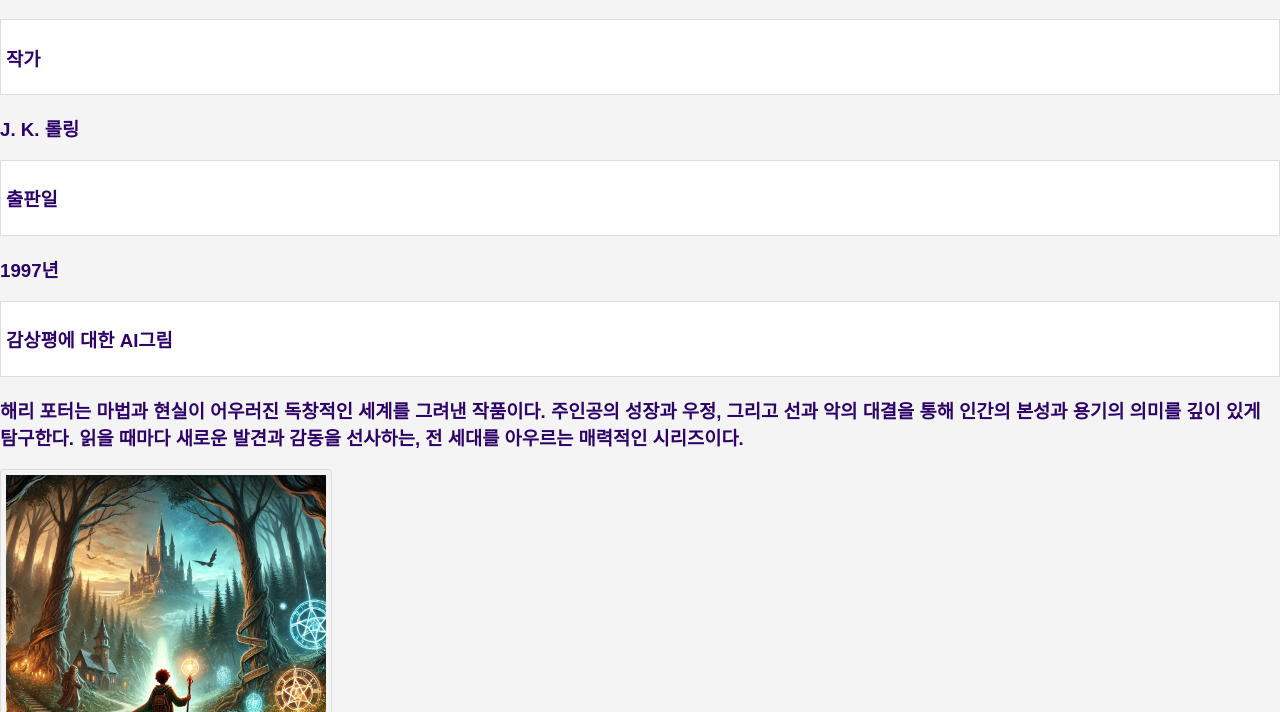
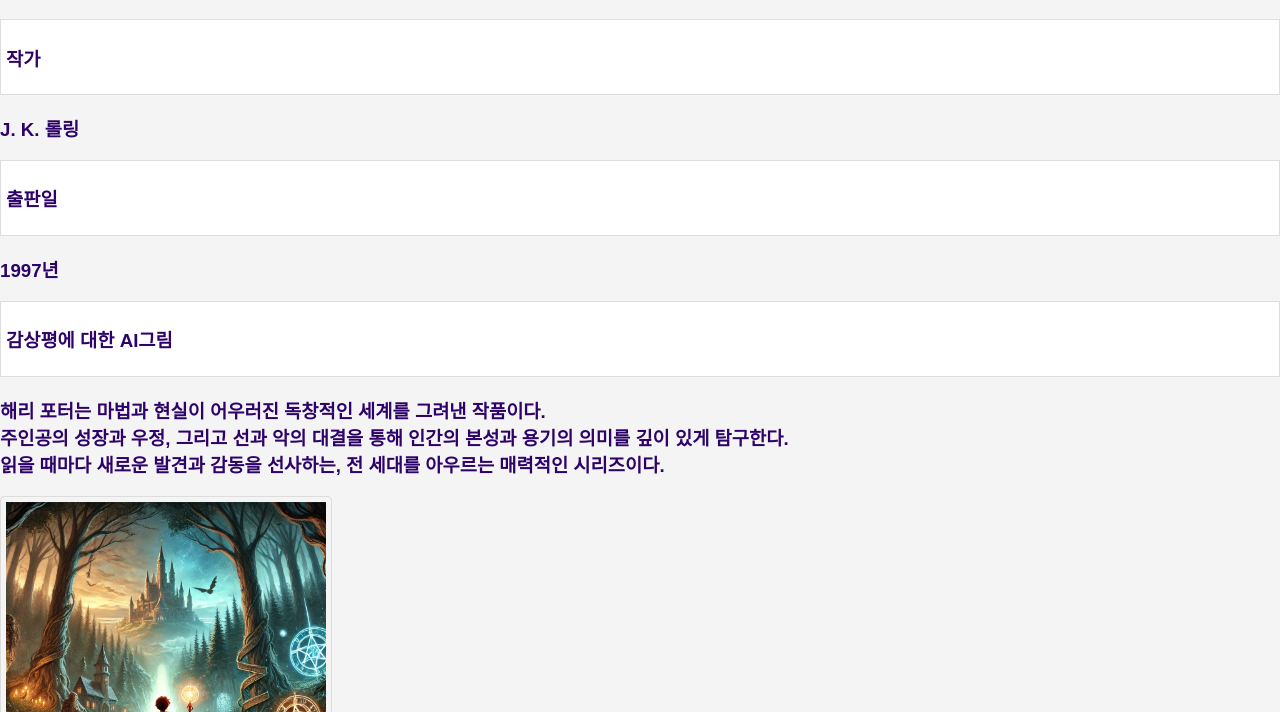
Before and after one commit to 10252m71choi/BookLog, a plain HTML site: page book2.html in a window 1280 px wide. Shown: the part 88-800 px from the top of the page. Drawn offline with Linux system fonts and the light colour scheme.

Commit message:
Update book2.html

```diff
--- a/book2.html
+++ b/book2.html
@@ -15,7 +15,7 @@
     <li><h3>출판일</h3></li>
     <h3>1997년</h3>
     <li><h3>감상평에 대한 AI그림</h3></li>
-    <h3>해리 포터는 마법과 현실이 어우러진 독창적인 세계를 그려낸 작품이다. 주인공의 성장과 우정, 그리고 선과 악의 대결을 통해 인간의 본성과 용기의 의미를 깊이 있게 탐구한다. 읽을 때마다 새로운 발견과 감동을 선사하는, 전 세대를 아우르는 매력적인 시리즈이다.<br>
+    <h3>해리 포터는 마법과 현실이 어우러진 독창적인 세계를 그려낸 작품이다.<br>주인공의 성장과 우정, 그리고 선과 악의 대결을 통해 인간의 본성과 용기의 의미를 깊이 있게 탐구한다.<br>읽을 때마다 새로운 발견과 감동을 선사하는, 전 세대를 아우르는 매력적인 시리즈이다.<br>
     </h3>
     <img src="해리포터.webp" alt=해리포터">
     <li><h3>감상평에 대한 AI평가</h3></li>
```
